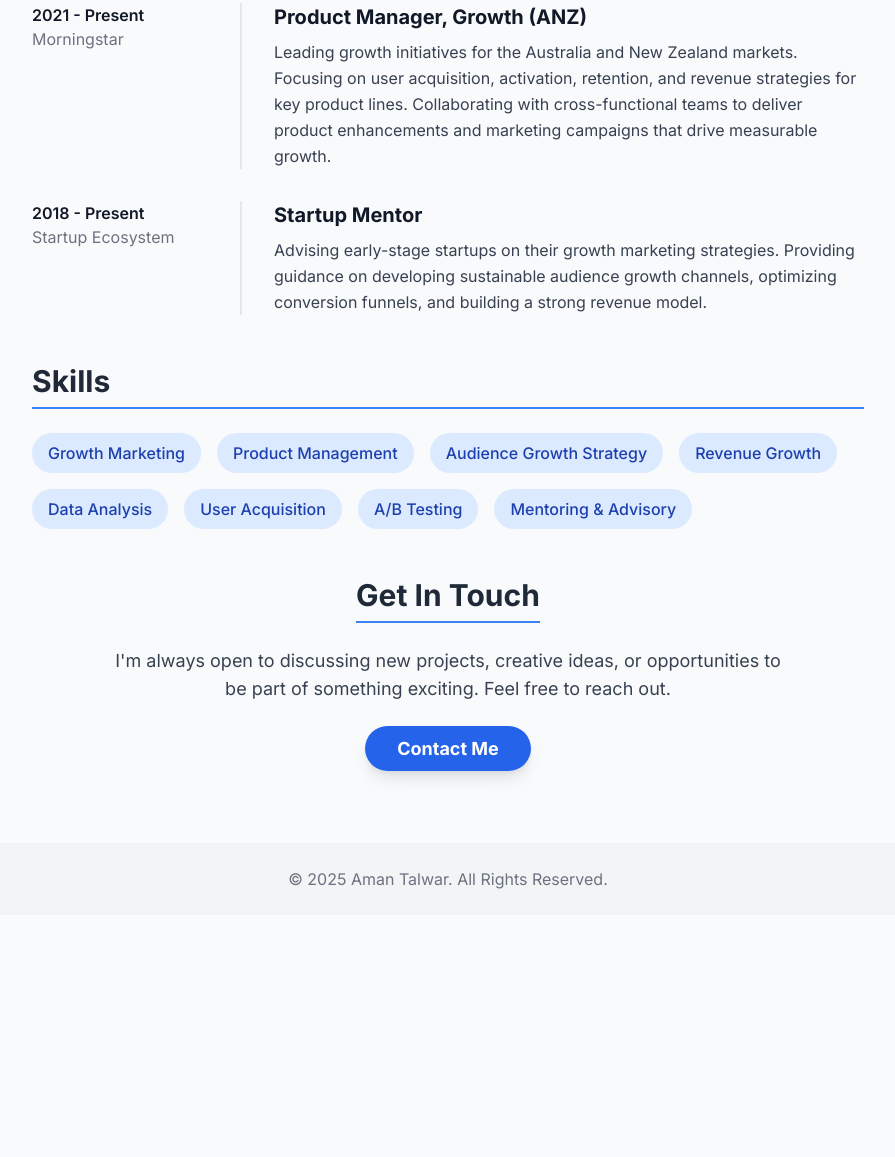
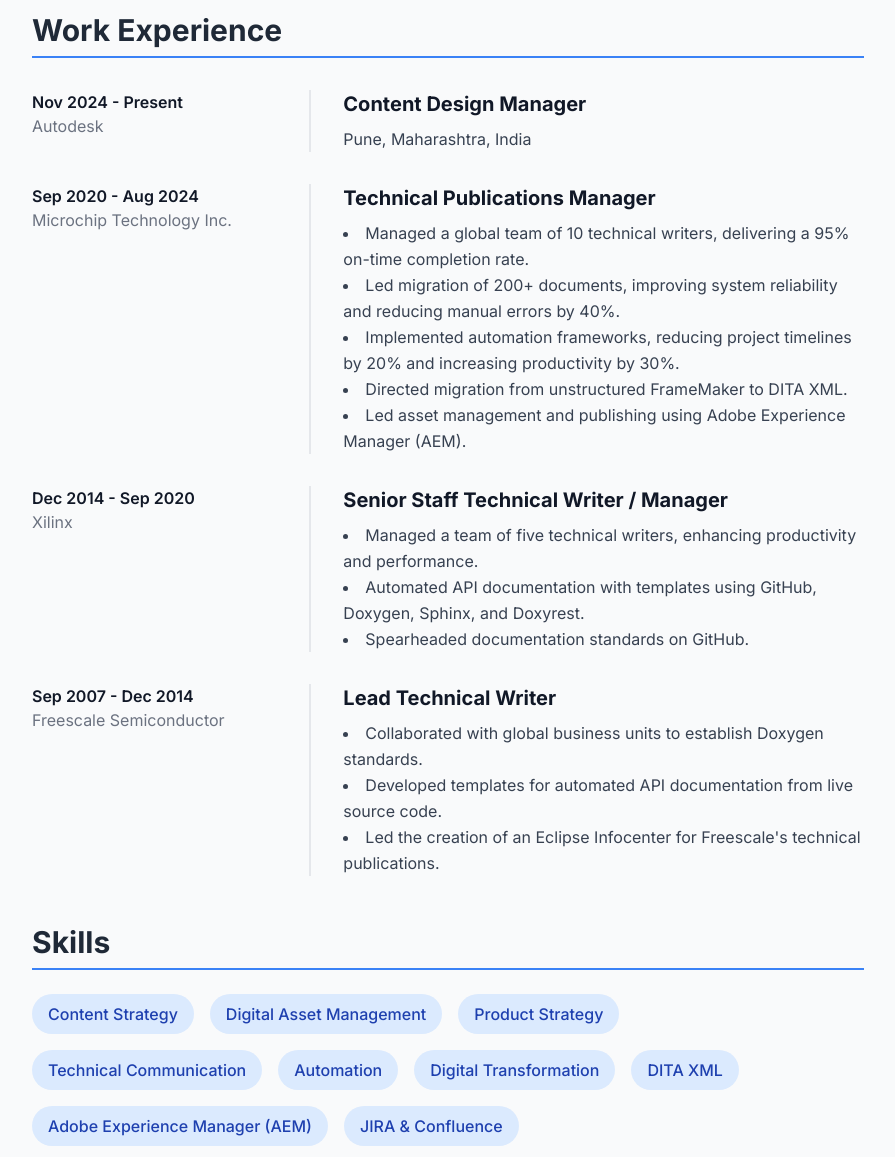
Before and after one commit to amantalwar04/portfolio, a plain HTML site: page index.html in a window 1280 px wide. Shown: the part 515-1672 px from the top of the page, without its empty margins (192-1087 px from the left). Before the commit the page ends 1430 px from the top, so only its background shows below. Drawn offline with nearby package versions, Linux system fonts and the light colour scheme.

Commit message:
Update index.html

```diff
--- a/index.html
+++ b/index.html
@@ -3,7 +3,7 @@
 <head>
     <meta charset="UTF-8">
     <meta name="viewport" content="width=device-width, initial-scale=1.0">
-    <title>Aman Talwar - Growth Marketer & Product Manager</title>
+    <title>Amandeep Singh Talwar - Strategic Leader</title>
     <script src="https://cdn.tailwindcss.com"></script>
     <link href="https://fonts.googleapis.com/css2?family=Inter:wght@400;500;600;700&display=swap" rel="stylesheet">
     <style>
@@ -26,22 +26,16 @@
         <!-- Header Section -->
         <header class="flex flex-col md:flex-row items-center justify-between mb-12 fade-in">
             <div class="flex items-center mb-6 md:mb-0">
-                <img src="https://placehold.co/100x100/E2E8F0/4A5568?text=AT" alt="Aman Talwar" class="w-24 h-24 rounded-full mr-6 border-4 border-white shadow-lg">
+                <img src="https://placehold.co/100x100/E2E8F0/4A5568?text=AT" alt="Amandeep Singh Talwar" class="w-24 h-24 rounded-full mr-6 border-4 border-white shadow-lg">
                 <div>
-                    <h1 class="text-4xl font-bold text-gray-900">Aman Talwar</h1>
-                    <p class="text-xl text-blue-600 font-medium">Growth Marketer & Product Manager</p>
-                    <p class="text-md text-gray-500 mt-1">Sydney, Australia</p>
+                    <h1 class="text-4xl font-bold text-gray-900">Amandeep Singh Talwar</h1>
+                    <p class="text-xl text-blue-600 font-medium">Strategic Leader | Technical Communication, Automation & Digital Transformation</p>
+                    <p class="text-md text-gray-500 mt-1">Hyderabad, Telangana, India</p>
                 </div>
             </div>
             <div class="flex space-x-4">
-                <a href="#" class="text-gray-500 hover:text-blue-600 transition duration-300">
+                <a href="https://www.linkedin.com/in/amantalwar" target="_blank" rel="noopener noreferrer" class="text-gray-500 hover:text-blue-600 transition duration-300">
                     <svg class="w-6 h-6" fill="currentColor" viewBox="0 0 24 24" aria-hidden="true"><path fill-rule="evenodd" d="M16.338 16.338H13.67V12.16c0-.995-.017-2.277-1.387-2.277-1.39 0-1.601 1.086-1.601 2.207v4.248H8.014V8.59h2.559v1.174h.037c.356-.675 1.227-1.387 2.526-1.387 2.703 0 3.203 1.778 3.203 4.092v4.71zM4.988 7.42a1.448 1.448 0 11-2.9 0 1.448 1.448 0 012.9 0zM6.443 8.59H3.53v7.748h2.913V8.59zM17.835 2H6.165A4.17 4.17 0 002 6.165v11.67A4.17 4.17 0 006.165 22h11.67A4.17 4.17 0 0022 17.835V6.165A4.17 4.17 0 0017.835 2z" clip-rule="evenodd"></path></svg>
-                </a>
-                <a href="#" class="text-gray-500 hover:text-blue-600 transition duration-300">
-                    <svg class="w-6 h-6" fill="currentColor" viewBox="0 0 24 24" aria-hidden="true"><path d="M8.29 20.251c7.547 0 11.675-6.253 11.675-11.675 0-.178 0-.355-.012-.53A8.348 8.348 0 0022 5.92a8.19 8.19 0 01-2.357.646 4.118 4.118 0 001.804-2.27 8.224 8.224 0 01-2.605.996 4.107 4.107 0 00-6.993 3.743 11.65 11.65 0 01-8.457-4.287 4.106 4.106 0 001.27 5.477A4.072 4.072 0 012.8 9.71v.052a4.105 4.105 0 003.292 4.022 4.095 4.095 0 01-1.853.07 4.108 4.108 0 003.834 2.85A8.233 8.233 0 012 18.407a11.616 11.616 0 006.29 1.84"></path></svg>
-                </a>
-                 <a href="#" class="text-gray-500 hover:text-blue-600 transition duration-300">
-                    <svg class="w-6 h-6" fill="currentColor" viewBox="0 0 24 24" aria-hidden="true"><path fill-rule="evenodd" d="M12 2C6.477 2 2 6.477 2 12c0 4.991 3.657 9.128 8.438 9.878v-6.987h-2.54V12h2.54V9.797c0-2.506 1.492-3.89 3.777-3.89 1.094 0 2.238.195 2.238.195v2.46h-1.26c-1.243 0-1.63.771-1.63 1.562V12h2.773l-.443 2.89h-2.33v6.988C18.343 21.128 22 16.991 22 12c0-5.523-4.477-10-10-10z" clip-rule="evenodd"></path></svg>
                 </a>
             </div>
         </header>
@@ -50,7 +44,7 @@
         <section class="mb-12 fade-in" style="animation-delay: 100ms;">
             <h2 class="text-3xl font-bold border-b-2 border-blue-500 pb-2 mb-6">About Me</h2>
             <p class="text-lg leading-relaxed text-gray-700">
-                Hi, I'm Aman. With over 15 years of experience as a growth marketer, I specialize in creating and implementing strategies that drive audience and revenue growth. I'm passionate about leveraging data-driven insights to optimize product performance and user engagement. Currently, I'm applying my skills as a Product Manager for Growth at Morningstar, while also mentoring startups to help them navigate their growth challenges.
+                With over two decades of experience in technical communication, I am a strategic leader who has successfully driven innovation and organizational growth across the technology, semiconductor, and software domains. My expertise lies in aligning technical strategies with business goals, streamlining processes, and fostering collaboration to deliver impactful results. I specialize in building and leading global teams, developing automation frameworks, transforming documentation systems into user-centric solutions, and driving digital transformation, including AI-enabled workflows.
             </p>
         </section>
 
@@ -58,33 +52,64 @@
         <section class="mb-12 fade-in" style="animation-delay: 200ms;">
             <h2 class="text-3xl font-bold border-b-2 border-blue-500 pb-2 mb-8">Work Experience</h2>
             <div class="space-y-8">
-                <!-- Job 1 -->
+                <!-- Job -->
                 <div class="flex">
-                    <div class="w-1/4">
-                        <p class="font-semibold text-gray-900">2021 - Present</p>
-                        <p class="text-gray-500">Morningstar</p>
+                    <div class="w-1/3">
+                        <p class="font-semibold text-gray-900">Nov 2024 - Present</p>
+                        <p class="text-gray-500">Autodesk</p>
                     </div>
-                    <div class="w-3/4 pl-8 border-l-2 border-gray-200">
-                        <h3 class="text-xl font-bold text-gray-900">Product Manager, Growth (ANZ)</h3>
-                        <p class="mt-2 text-gray-700 leading-relaxed">
-                            Leading growth initiatives for the Australia and New Zealand markets. Focusing on user acquisition, activation, retention, and revenue strategies for key product lines. Collaborating with cross-functional teams to deliver product enhancements and marketing campaigns that drive measurable growth.
-                        </p>
+                    <div class="w-2/3 pl-8 border-l-2 border-gray-200">
+                        <h3 class="text-xl font-bold text-gray-900">Content Design Manager</h3>
+                        <p class="mt-2 text-gray-700 leading-relaxed">Pune, Maharashtra, India</p>
                     </div>
                 </div>
-                <!-- Job 2 -->
+                <!-- Job -->
                 <div class="flex">
-                    <div class="w-1/4">
-                        <p class="font-semibold text-gray-900">2018 - Present</p>
-                        <p class="text-gray-500">Startup Ecosystem</p>
+                    <div class="w-1/3">
+                        <p class="font-semibold text-gray-900">Sep 2020 - Aug 2024</p>
+                        <p class="text-gray-500">Microchip Technology Inc.</p>
                     </div>
-                    <div class="w-3/4 pl-8 border-l-2 border-gray-200">
-                        <h3 class="text-xl font-bold text-gray-900">Startup Mentor</h3>
-                        <p class="mt-2 text-gray-700 leading-relaxed">
-                            Advising early-stage startups on their growth marketing strategies. Providing guidance on developing sustainable audience growth channels, optimizing conversion funnels, and building a strong revenue model.
-                        </p>
+                    <div class="w-2/3 pl-8 border-l-2 border-gray-200">
+                        <h3 class="text-xl font-bold text-gray-900">Technical Publications Manager</h3>
+                        <ul class="mt-2 text-gray-700 leading-relaxed list-disc list-inside">
+                            <li>Managed a global team of 10 technical writers, delivering a 95% on-time completion rate.</li>
+                            <li>Led migration of 200+ documents, improving system reliability and reducing manual errors by 40%.</li>
+                            <li>Implemented automation frameworks, reducing project timelines by 20% and increasing productivity by 30%.</li>
+                            <li>Directed migration from unstructured FrameMaker to DITA XML.</li>
+                            <li>Led asset management and publishing using Adobe Experience Manager (AEM).</li>
+                        </ul>
                     </div>
                 </div>
-                 <!-- Add more job experiences here by copying the structure above -->
+                <!-- Job -->
+                <div class="flex">
+                    <div class="w-1/3">
+                        <p class="font-semibold text-gray-900">Dec 2014 - Sep 2020</p>
+                        <p class="text-gray-500">Xilinx</p>
+                    </div>
+                    <div class="w-2/3 pl-8 border-l-2 border-gray-200">
+                        <h3 class="text-xl font-bold text-gray-900">Senior Staff Technical Writer / Manager</h3>
+                         <ul class="mt-2 text-gray-700 leading-relaxed list-disc list-inside">
+                            <li>Managed a team of five technical writers, enhancing productivity and performance.</li>
+                            <li>Automated API documentation with templates using GitHub, Doxygen, Sphinx, and Doxyrest.</li>
+                            <li>Spearheaded documentation standards on GitHub.</li>
+                        </ul>
+                    </div>
+                </div>
+                 <!-- Job -->
+                <div class="flex">
+                    <div class="w-1/3">
+                        <p class="font-semibold text-gray-900">Sep 2007 - Dec 2014</p>
+                        <p class="text-gray-500">Freescale Semiconductor</p>
+                    </div>
+                    <div class="w-2/3 pl-8 border-l-2 border-gray-200">
+                        <h3 class="text-xl font-bold text-gray-900">Lead Technical Writer</h3>
+                         <ul class="mt-2 text-gray-700 leading-relaxed list-disc list-inside">
+                            <li>Collaborated with global business units to establish Doxygen standards.</li>
+                            <li>Developed templates for automated API documentation from live source code.</li>
+                            <li>Led the creation of an Eclipse Infocenter for Freescale's technical publications.</li>
+                        </ul>
+                    </div>
+                </div>
             </div>
         </section>
 
@@ -92,24 +117,42 @@
         <section class="mb-12 fade-in" style="animation-delay: 300ms;">
             <h2 class="text-3xl font-bold border-b-2 border-blue-500 pb-2 mb-6">Skills</h2>
             <div class="flex flex-wrap -m-2">
-                <span class="m-2 bg-blue-100 text-blue-800 text-md font-medium px-4 py-2 rounded-full">Growth Marketing</span>
-                <span class="m-2 bg-blue-100 text-blue-800 text-md font-medium px-4 py-2 rounded-full">Product Management</span>
-                <span class="m-2 bg-blue-100 text-blue-800 text-md font-medium px-4 py-2 rounded-full">Audience Growth Strategy</span>
-                <span class="m-2 bg-blue-100 text-blue-800 text-md font-medium px-4 py-2 rounded-full">Revenue Growth</span>
-                <span class="m-2 bg-blue-100 text-blue-800 text-md font-medium px-4 py-2 rounded-full">Data Analysis</span>
-                <span class="m-2 bg-blue-100 text-blue-800 text-md font-medium px-4 py-2 rounded-full">User Acquisition</span>
-                <span class="m-2 bg-blue-100 text-blue-800 text-md font-medium px-4 py-2 rounded-full">A/B Testing</span>
-                <span class="m-2 bg-blue-100 text-blue-800 text-md font-medium px-4 py-2 rounded-full">Mentoring & Advisory</span>
+                <span class="m-2 bg-blue-100 text-blue-800 text-md font-medium px-4 py-2 rounded-full">Content Strategy</span>
+                <span class="m-2 bg-blue-100 text-blue-800 text-md font-medium px-4 py-2 rounded-full">Digital Asset Management</span>
+                <span class="m-2 bg-blue-100 text-blue-800 text-md font-medium px-4 py-2 rounded-full">Product Strategy</span>
+                <span class="m-2 bg-blue-100 text-blue-800 text-md font-medium px-4 py-2 rounded-full">Technical Communication</span>
+                <span class="m-2 bg-blue-100 text-blue-800 text-md font-medium px-4 py-2 rounded-full">Automation</span>
+                <span class="m-2 bg-blue-100 text-blue-800 text-md font-medium px-4 py-2 rounded-full">Digital Transformation</span>
+                <span class="m-2 bg-blue-100 text-blue-800 text-md font-medium px-4 py-2 rounded-full">DITA XML</span>
+                <span class="m-2 bg-blue-100 text-blue-800 text-md font-medium px-4 py-2 rounded-full">Adobe Experience Manager (AEM)</span>
+                <span class="m-2 bg-blue-100 text-blue-800 text-md font-medium px-4 py-2 rounded-full">JIRA & Confluence</span>
+            </div>
+        </section>
+
+        <!-- Education Section -->
+        <section class="mb-12 fade-in" style="animation-delay: 400ms;">
+            <h2 class="text-3xl font-bold border-b-2 border-blue-500 pb-2 mb-8">Education</h2>
+            <div class="space-y-6">
+                <div>
+                    <h3 class="text-xl font-bold text-gray-900">Master of Computer Applications (MCA)</h3>
+                    <p class="text-gray-600">Kakatiya University, Warangal</p>
+                    <p class="text-sm text-gray-500">2000 - 2003</p>
+                </div>
+                <div>
+                    <h3 class="text-xl font-bold text-gray-900">Bachelor's degree, Chemistry</h3>
+                    <p class="text-gray-600">Kakatiya University, Warangal</p>
+                    <p class="text-sm text-gray-500">1996 - 1997</p>
+                </div>
             </div>
         </section>
 
         <!-- Contact Section -->
-        <section class="text-center fade-in" style="animation-delay: 400ms;">
+        <section class="text-center fade-in" style="animation-delay: 500ms;">
              <h2 class="text-3xl font-bold border-b-2 border-blue-500 pb-2 mb-6 inline-block">Get In Touch</h2>
              <p class="text-lg text-gray-700 max-w-2xl mx-auto mb-8">
                 I'm always open to discussing new projects, creative ideas, or opportunities to be part of something exciting. Feel free to reach out.
              </p>
-             <a href="mailto:aman.talwar@example.com" class="bg-blue-600 text-white font-bold py-3 px-8 rounded-full hover:bg-blue-700 transition duration-300 text-lg shadow-lg hover:shadow-xl transform hover:-translate-y-1">
+             <a href="mailto:amandeep.talwar@gmail.com" class="bg-blue-600 text-white font-bold py-3 px-8 rounded-full hover:bg-blue-700 transition duration-300 text-lg shadow-lg hover:shadow-xl transform hover:-translate-y-1">
                 Contact Me
              </a>
         </section>
@@ -117,7 +160,7 @@
     </div>
 
     <footer class="text-center p-6 mt-12 bg-gray-100">
-        <p class="text-gray-500">&copy; 2025 Aman Talwar. All Rights Reserved.</p>
+        <p class="text-gray-500">&copy; 2025 Amandeep Singh Talwar. All Rights Reserved.</p>
     </footer>
 
 </body>
```
